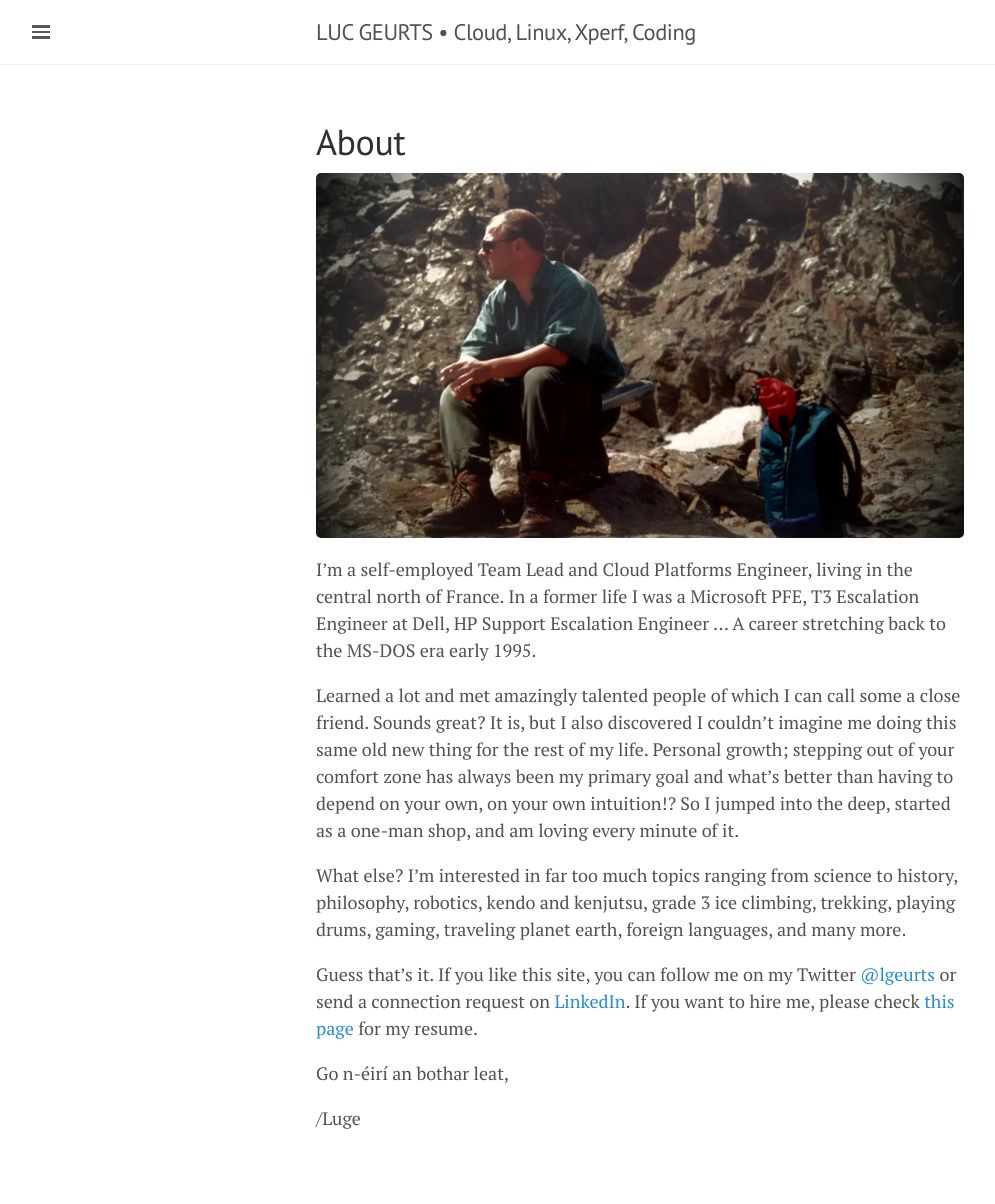
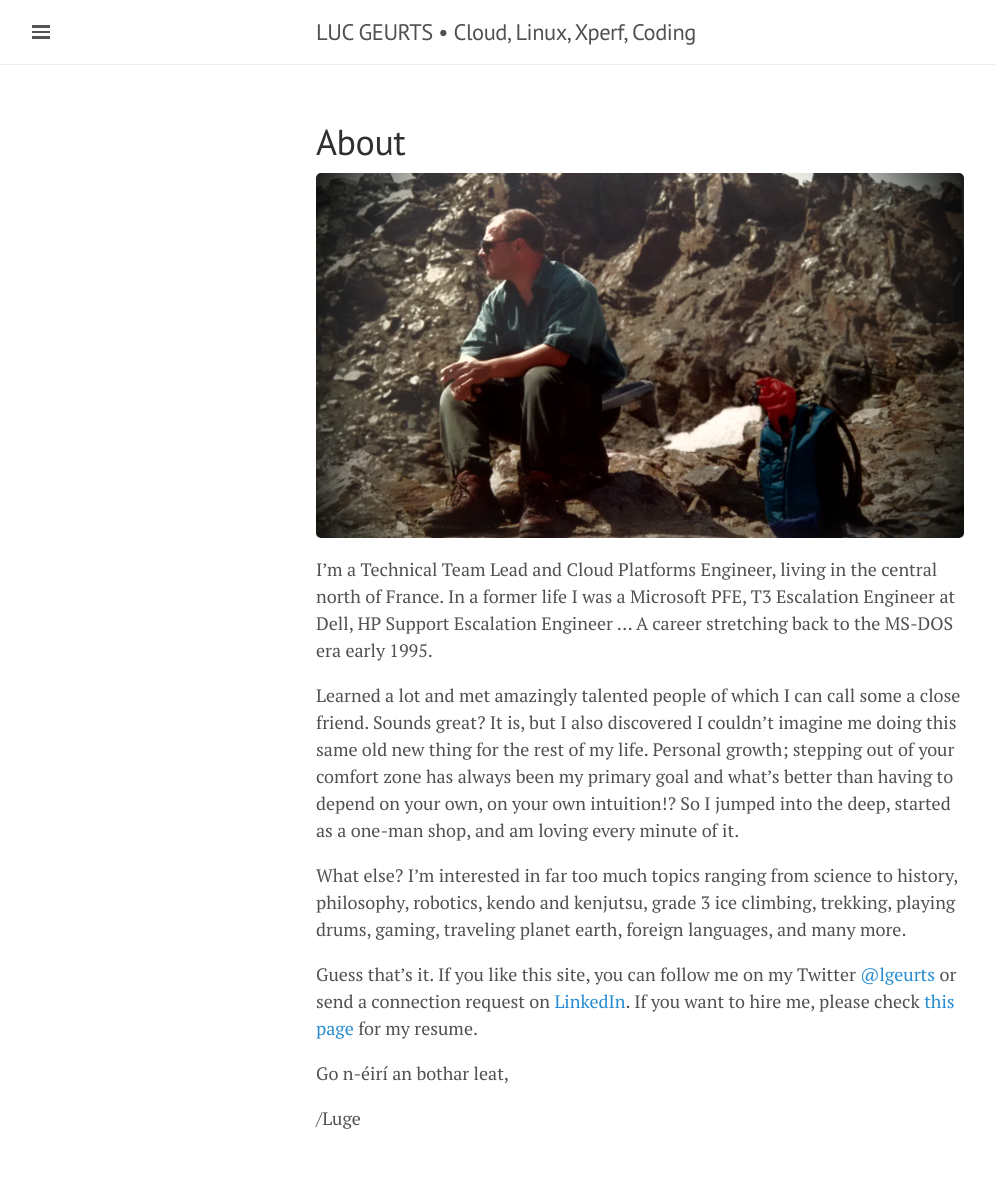
Before and after one commit to lgeurts/lgeurts.github.io, a Jekyll site: the page built from about.md, in a window 1280 px wide. Shown: the whole page, without its empty margins (0-995 px from the left). Built offline with Jekyll 4.4.1, drawn with Linux system fonts in a browser that asks for light colours; nearby versions of some CDN libraries.

Commit message:
Update about.md

```diff
--- a/about.md
+++ b/about.md
@@ -5,7 +5,7 @@ title: About
 
 ![KNAV Austria](/assets/C2ADV01.jpg)
 
-I'm a self-employed Team Lead and Cloud Platforms Engineer, living in the central north of France.
+I'm a Technical Team Lead and Cloud Platforms Engineer, living in the central north of France.
 In a former life I was a Microsoft PFE, T3 Escalation Engineer at Dell, HP Support Escalation Engineer ... A career stretching back to the MS-DOS era early 1995.
 
 Learned a lot and met amazingly talented people of which I can call some a close friend. Sounds great? It is, but I also discovered I couldn't imagine me doing this same old new thing for the rest of my life. Personal growth; stepping out of your comfort zone has always been my primary goal and what's better than having to depend on your own, on your own intuition!? So I jumped into the deep, started as a one-man shop, and am loving every minute of it.
```
